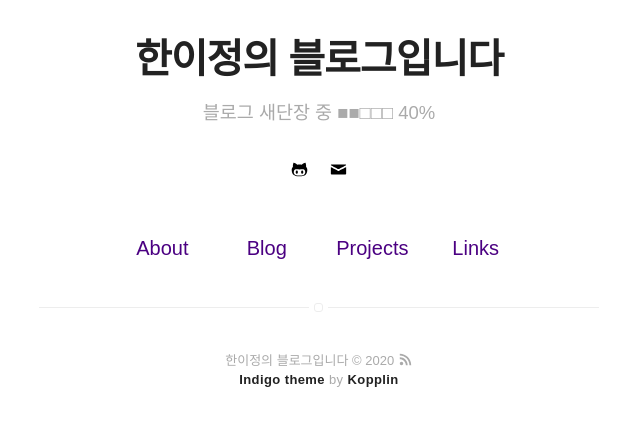
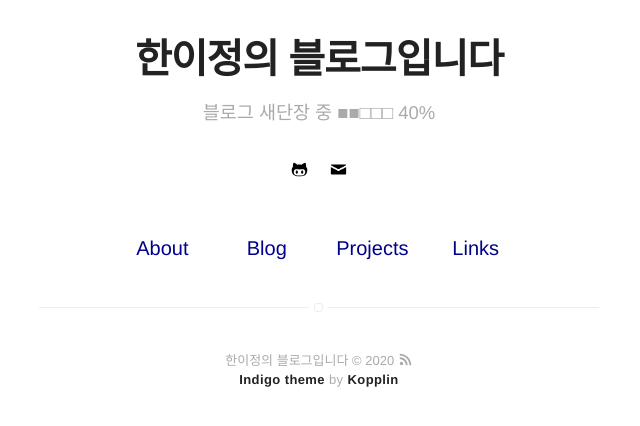
Before and after one commit to 12jeong/12jeong.github.io, a Jekyll site: the page built from index.html, in a window 1280 px wide. Shown: the part 252-678 px from the top of the page, without its empty margins (321-961 px from the left). Built offline with Jekyll 4.4.1, drawn with Linux system fonts in a browser that asks for light colours; some web fonts are replaced.

Commit message:
font test

```diff
--- a/_sass/base/normalize.scss
+++ b/_sass/base/normalize.scss
@@ -4,6 +4,13 @@
  * 1. Change the default font family in all browsers (opinionated).
  * 2. Prevent adjustments of font size after orientation changes in IE and iOS.
  */
+
+ @font-face {
+     font-family: "D2Coding";
+     src: url("/assets/fonts/D2Coding-Ver1.3.2-20180524.ttf") format('truetype');
+     font-weight: normal;
+     font-style: normal;
+ }
 
 html {
   font-family: sans-serif; /* 1 */
--- a/_sass/base/variables.sass
+++ b/_sass/base/variables.sass
@@ -1,5 +1,5 @@
-$fontSans: 'Poppins', sans-serif
-$fontMonospace: 'Fira Sans', sans-serif
+$fontSans: "D2Coding", Helvetica, Arial, sans-serif
+$fontMonospace: "D2Coding", Liberation Mono, Menlo, Courier, monospace
 
 $alpha: #666
 $beta: #222
--- a/_sass/components/header.sass
+++ b/_sass/components/header.sass
@@ -31,4 +31,14 @@
 
         // if you put some links in your bio. ;)
         a
+            text-decoration: none
             font-weight: 200
+            color: blue
+            transition: all .4s ease-in-out
+
+        a:visited
+            text-decoration: none
+            color: darkblue
+
+        a:hover
+            color: lightblue
--- a/_sass/components/nav.sass
+++ b/_sass/components/nav.sass
@@ -42,5 +42,9 @@
             transition: all .4s ease-in-out
             width: 70px
 
+            &:link
+                color: darkblue
+            &:visited
+                color: darkblue
             &:hover
                 color: $alpha
```
